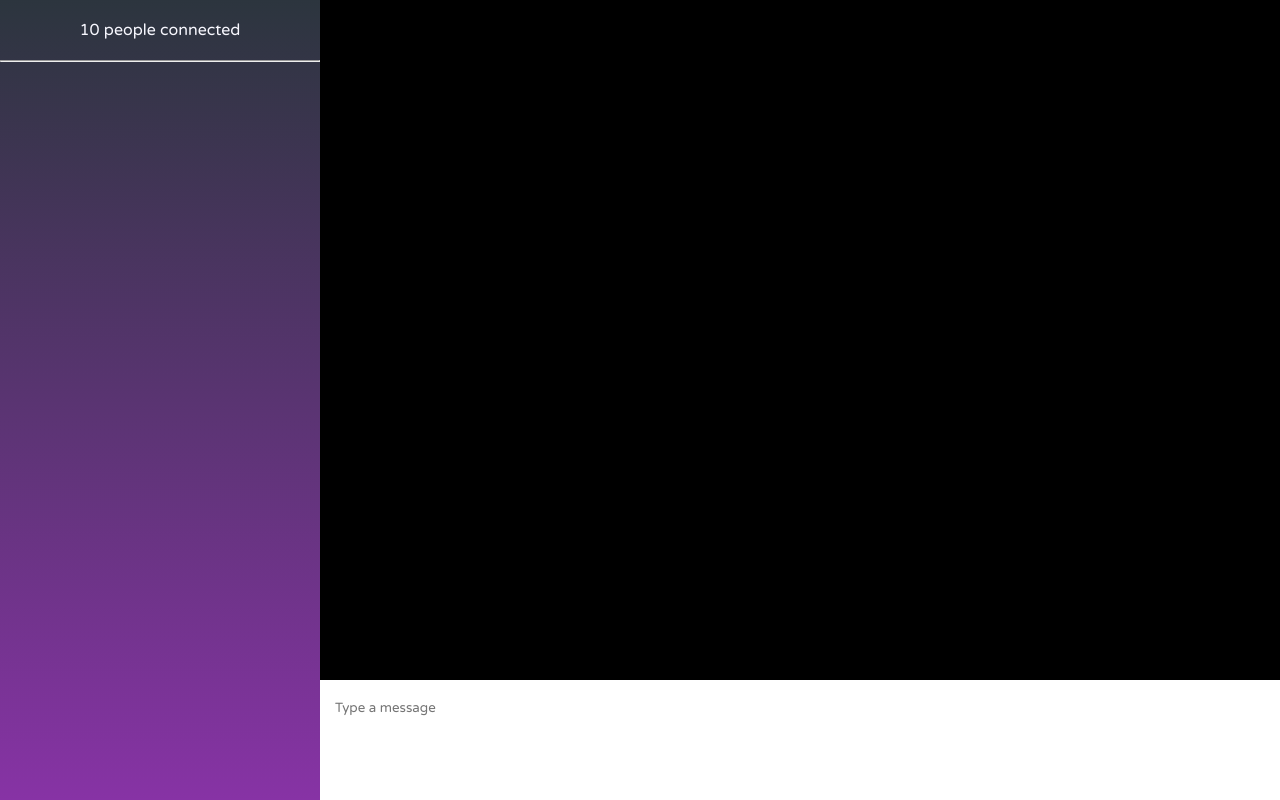
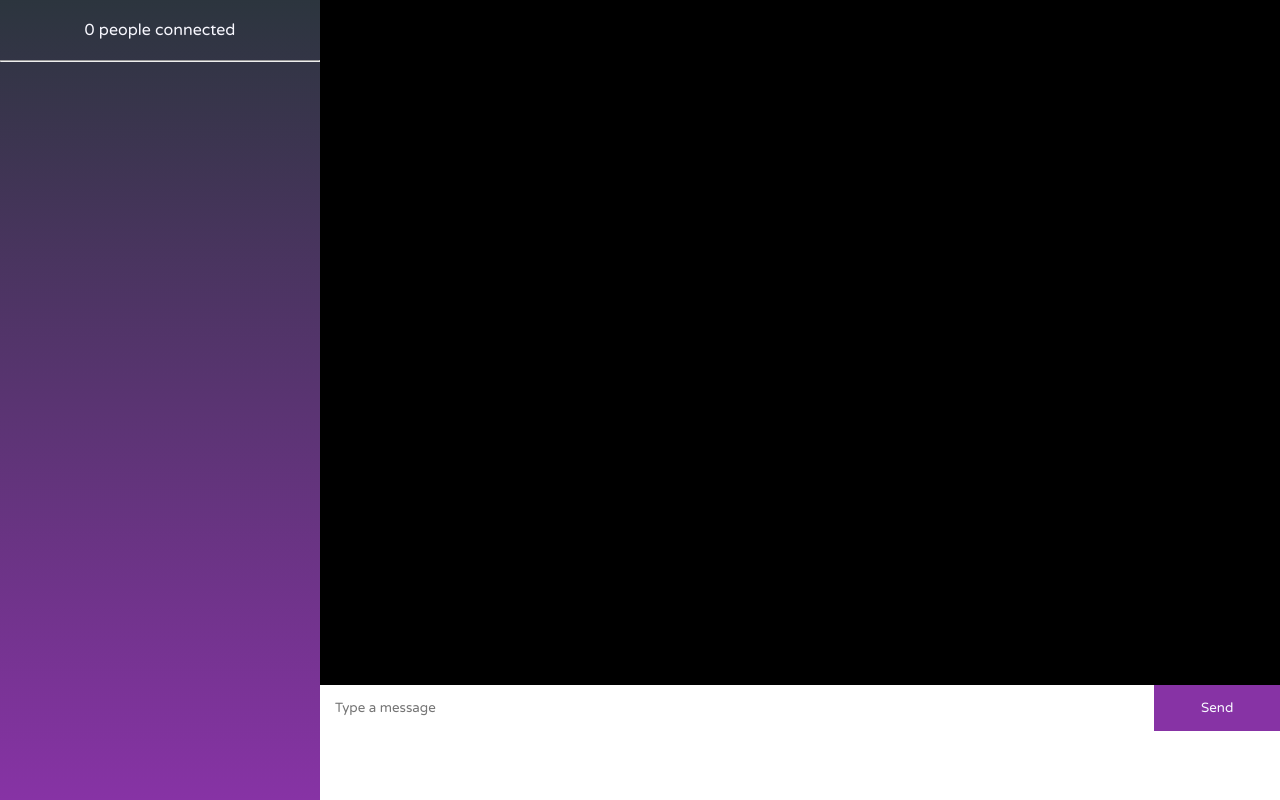
Before and after one commit to Uday-lal/chat-app, a Flask app: page /chat in a window 1280 px wide. Shown: the part 69-869 px from the top of the page. Run offline with Flask 2, Linux system fonts and the light colour scheme; some libraries are stand-ins or nearby versions.

Commit message:
Add send button to the ui

```diff
--- a/app/static/chat.css
+++ b/app/static/chat.css
@@ -25,16 +25,7 @@ div#chat-container {
   overflow: scroll;
   /* overflow-x: hidden; */
   overflow-y: scroll;
-  height: 85vh;
-}
-
-div#chat-container > input {
-  width: 100%;
-  position: fixed;
-  bottom: 0;
-  padding: 15px;
-  border: none;
-  outline: none;
+  height: 86vh;
 }
 
 nav {
@@ -139,3 +130,31 @@ span.username {
 span.date {
   font-size: 12px;
 }
+
+#chat-box-container {
+  display: flex;
+  position: fixed;
+  bottom: 0;
+  background-color: black;
+  width: 75%;
+  justify-content: center;
+  align-items: center;
+}
+
+#chat-box-container > input {
+  padding: 15px;
+  width: 100%;
+  border: none;
+  outline: none;
+}
+
+#chat-box-container > button {
+  transition: 0.3s ease;
+  background-color: #8733a5;
+  padding: 15px;
+  width: 15%;
+  color: ghostwhite;
+  border: none;
+  cursor: pointer;
+  text-align: center;
+}
--- a/app/static/index.js
+++ b/app/static/index.js
@@ -1,5 +1,6 @@
 const socket = io();
-const chat_box = document.getElementById("chat-box");
+const chatBox = document.getElementById("chat-box");
+const sendButton = document.getElementById("send");
 const messages = document.getElementById("messages");
 const peoples = document.getElementById("peoples");
 const date = new Date();
@@ -68,7 +69,9 @@ function createMessageBubble(messageData, isSender) {
 
 function insertPeoples(user_data) {
   const li = document.createElement("LI");
+  const connectedUsers = document.getElementById("connected-users");
   li.className = "people";
+  connectedUsers.innerHTML = `${user_data.connected_users} people connected`;
   li.innerHTML = user_data.username;
   peoples.appendChild(li);
 }
@@ -89,8 +92,11 @@ socket.on("connection_details", (user_data) => {
   // Get the details of users that are connected to the server
   if (!username) {
     username = user_data.username;
-    insertPeoples(user_data);
-  } else {
+  }
+});
+
+socket.on("connection_state", (user_data) => {
+  if (user_data.username !== username) {
     insertPeoples(user_data);
   }
 });
@@ -99,9 +105,11 @@ socket.on("disconnect", () => {
   socket.emit("disconnection");
 });
 
-document.addEventListener("keyup", (event) => {
-  const message = chat_box.value;
-  if (event.keyCode === 13 && message) {
+sendButton.onclick = () => {
+  const message = chatBox.value;
+  sendButton.className = "button-click";
+  console.log("working");
+  if (message) {
     const time = getTime();
     const date = getDate();
     const msgData = {
@@ -112,7 +120,25 @@ document.addEventListener("keyup", (event) => {
     };
     const sendMessageBubble = createMessageBubble(msgData, true);
     socket.emit("message", msgData);
-    chat_box.value = "";
+    chatBox.value = "";
     messages.appendChild(sendMessageBubble);
   }
-});
+};
+
+// document.addEventListener("keyup", (event) => {
+//   const message = chatBox.value;
+//   if (event.keyCode === 13 && message) {
+//     const time = getTime();
+//     const date = getDate();
+//     const msgData = {
+//       message: message,
+//       username: username,
+//       time: time,
+//       date: date,
+//     };
+//     const sendMessageBubble = createMessageBubble(msgData, true);
+//     socket.emit("message", msgData);
+//     chatBox.value = "";
+//     messages.appendChild(sendMessageBubble);
+//   }
+// });
--- a/app/templates/chat.html
+++ b/app/templates/chat.html
@@ -35,21 +35,31 @@
     <div class="grid">
       <div id="connection-info">
         <div id="number-of-people">
-          <span>10 people connected</span>
+          <span id="connected-users"
+            >{{ connected_users }} people connected</span
+          >
         </div>
         <hr />
         <div class="peoples">
-          <ul id="peoples"></ul>
+          <ul id="peoples">
+            {% for people in peoples %}
+            <li class="people">{{ people }}</li>
+            {% endfor %}
+          </ul>
         </div>
       </div>
       <div id="chat-container">
         <div id="messages"></div>
+        <div id="chat-box-container">
           <input
             type="text"
             name="chat-box"
             placeholder="Type a message"
+            aria-multiline="true"
             id="chat-box"
           />
+          <button id="send">Send</button>
+        </div>
       </div>
     </div>
     <script
--- a/app/views.py
+++ b/app/views.py
@@ -9,31 +9,36 @@ connected_users = []
 
 @views.route("/", methods=["GET", "POST"])
 def home():
-	enter_form = EnterForm()
-	if enter_form.validate_on_submit():
-		username = enter_form.username.data
-		connected_users.append(username)
-		session["username"] = username
-		return redirect(url_for("views.chat"))
-	return render_template("index.html", enter_form=enter_form)
+    enter_form = EnterForm()
+    if enter_form.validate_on_submit():
+        username = enter_form.username.data
+        connected_users.append(username)
+        session["username"] = username
+        return redirect(url_for("views.chat"))
+    return render_template("index.html", enter_form=enter_form)
 
 
 @views.route("/chat")
 def chat():
-	return render_template("chat.html")
+    return render_template("chat.html", peoples=connected_users, connected_users=len(connected_users))
 
 
 @SOCKET_IO.on("message")
 def handle_messages(data):
-	print(data)
-	emit("receive", data, broadcast=True)
+    print(data)
+    emit("receive", data, broadcast=True)
 
 
 @SOCKET_IO.on("disconnection")
 def handle_disconnect():
-	print("disconnection happen")
+    print("disconnection happen")
 
 
 @SOCKET_IO.on("connection")
 def handle_connect():
-	emit("connection_details", {"username": session["username"]})
+    username = session["username"]
+    emit("connection_details", {"username": username})
+    emit("connection_state", {
+        "username": username,
+        "connected_users": len(connected_users)
+    }, broadcast=True)
```
Also changed, not shown: app/static/send.svg (added). Lines whose indentation alone changed are shown as unchanged.
